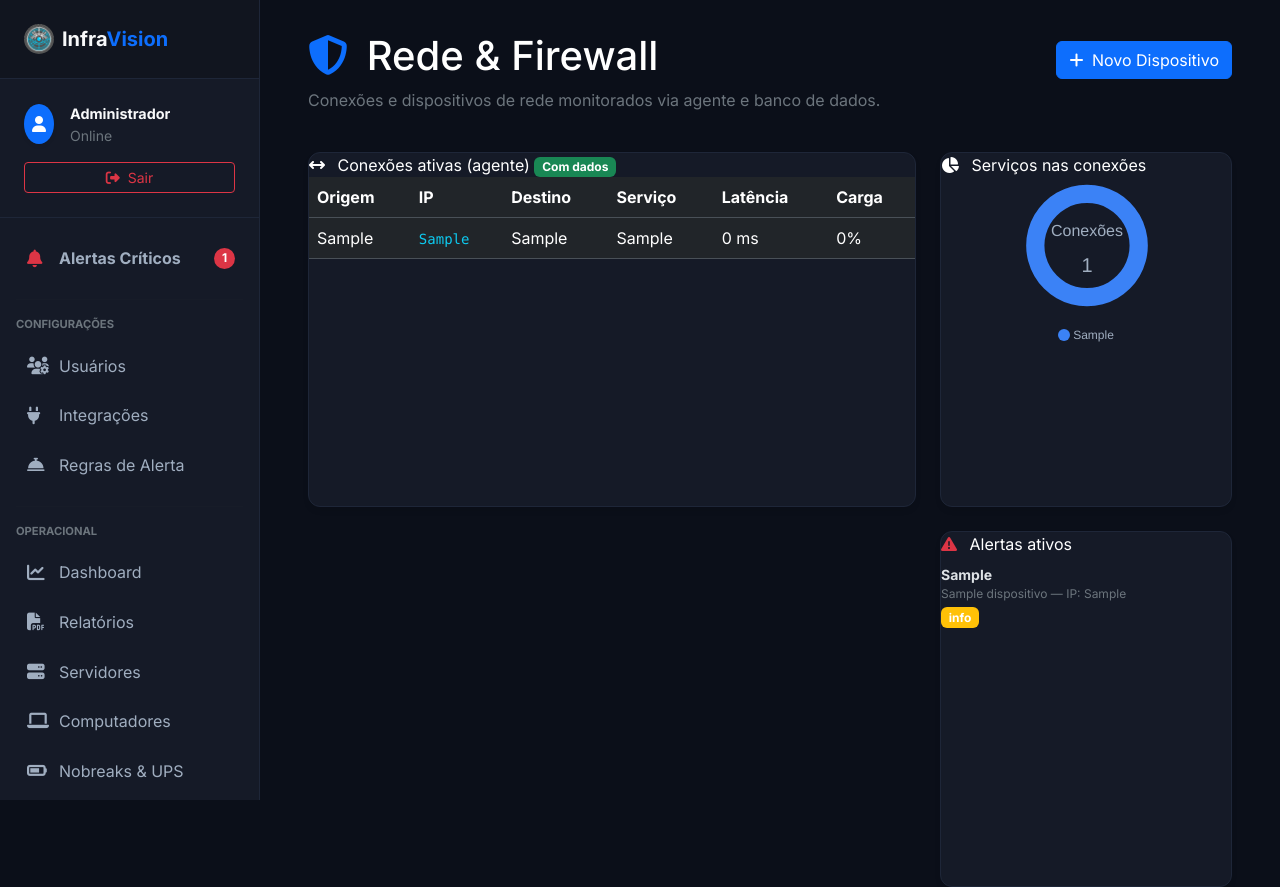
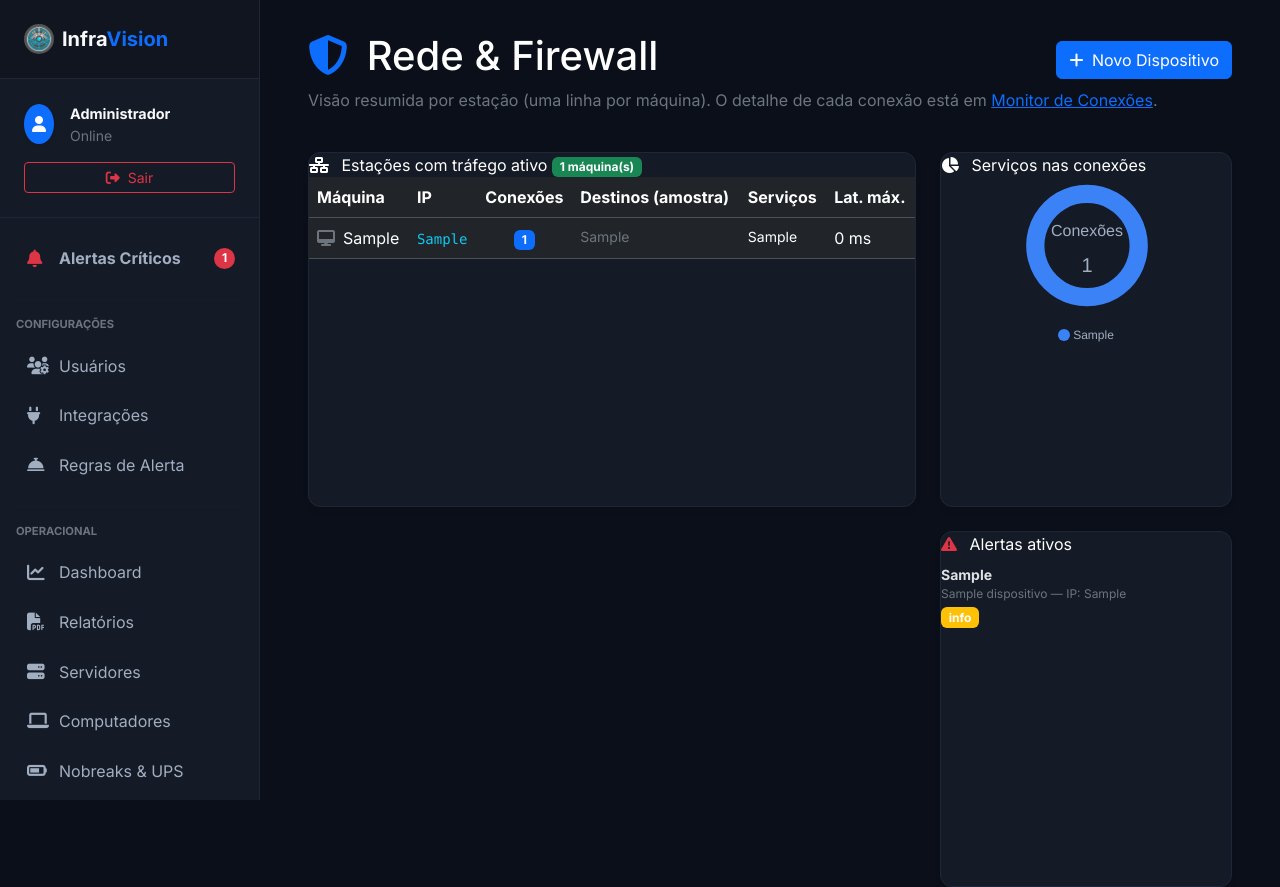
Before and after one commit to rick-raylee/infravision, a PHP site: page /network in a window 1280 px wide. Run offline with PHP 8.4, Linux system fonts and the light colour scheme; the visitor is signed in with stand-in values (Sample User, id 1); tables that the repository leaves empty or names only in its code hold one stand-in row (values such as "Sample post"); some libraries are stand-ins or nearby versions.

Commit message:
fix(rede): agrupa conexoes por maquina na pagina network
Rede e Firewall mostra uma linha por estacao; matriz detalhada permanece em /traffic.

```diff
--- a/app/controllers/NetworkController.php
+++ b/app/controllers/NetworkController.php
@@ -1,12 +1,48 @@
 <?php
 
 class NetworkController {
+
+    private static function agruparConexoesPorOrigem(array $conexoes): array {
+        $grupos = [];
+
+        foreach ($conexoes as $c) {
+            $origem = trim((string)($c['origem'] ?? ''));
+            $ip = trim((string)($c['ip_origem'] ?? ''));
+            $chave = $origem . '|' . $ip;
+
+            if (!isset($grupos[$chave])) {
+                $grupos[$chave] = [
+                    'origem' => $origem,
+                    'ip_origem' => $ip,
+                    'total' => 0,
+                    'destinos' => [],
+                    'servicos' => [],
+                    'latencia_max' => 0,
+                ];
+            }
+
+            $grupos[$chave]['total']++;
+            $dest = trim((string)($c['destino'] ?? ''));
+            if ($dest !== '' && !in_array($dest, $grupos[$chave]['destinos'], true)) {
+                $grupos[$chave]['destinos'][] = $dest;
+            }
+            $svc = trim((string)($c['servico'] ?? ''));
+            if ($svc !== '' && !in_array($svc, $grupos[$chave]['servicos'], true)) {
+                $grupos[$chave]['servicos'][] = $svc;
+            }
+            $grupos[$chave]['latencia_max'] = max($grupos[$chave]['latencia_max'], (int)($c['latencia'] ?? 0));
+        }
+
+        $lista = array_values($grupos);
+        usort($lista, fn($a, $b) => $b['total'] <=> $a['total']);
+        return $lista;
+    }
 
     public function index() {
         $base_path = getenv('BASE_PATH') !== false ? getenv('BASE_PATH') : ((getenv('DB_HOST') !== false || isset($_ENV['DB_HOST']) || isset($_SERVER['DB_HOST'])) ? '' : '/infravision');
 
         require_once 'config/database.php';
-        $conexoes = [];
+        $hosts_rede = [];
         $dispositivos_rede = [];
         $alertas_ips = [];
         $servico_stats = [];
@@ -14,9 +50,9 @@ class NetworkController {
         $db = (new Database())->getConnection();
         if ($db) {
             $stmt = $db->prepare("SELECT origem, ip_origem, destino, servico, latencia, carga
-                                  FROM conexoes ORDER BY id DESC LIMIT 20");
+                                  FROM conexoes ORDER BY id DESC LIMIT 200");
             $stmt->execute();
-            $conexoes = $stmt->fetchAll(PDO::FETCH_ASSOC);
+            $hosts_rede = self::agruparConexoesPorOrigem($stmt->fetchAll(PDO::FETCH_ASSOC));
 
             $stmtDev = $db->prepare("SELECT nome, ip, tipo, status, ultimo_check
                                      FROM dispositivos
--- a/app/views/network/index.php
+++ b/app/views/network/index.php
@@ -4,7 +4,7 @@
             <h1><i class="fa-solid fa-shield-halved me-2 text-primary"></i> Rede & Firewall</h1>
             <a href="<?= $base_path ?>/device/create" class="btn btn-primary"><i class="fa-solid fa-plus me-1"></i> Novo Dispositivo</a>
         </div>
-        <p class="text-secondary">Conexões e dispositivos de rede monitorados via agente e banco de dados.</p>
+        <p class="text-secondary">Visão resumida por estação (uma linha por máquina). O detalhe de cada conexão está em <a href="<?= $base_path ?>/traffic" class="text-primary">Monitor de Conexões</a>.</p>
     </div>
 </div>
 
@@ -12,38 +12,50 @@
     <div class="col-12 col-lg-8">
         <div class="noc-card">
             <div class="noc-card-header">
-                <span><i class="fa-solid fa-arrows-left-right me-2"></i> Conexões ativas (agente)</span>
-                <span class="badge bg-<?= !empty($conexoes) ? 'success' : 'secondary' ?>"><?= !empty($conexoes) ? 'Com dados' : 'Sem dados' ?></span>
+                <span><i class="fa-solid fa-network-wired me-2"></i> Estações com tráfego ativo</span>
+                <span class="badge bg-<?= !empty($hosts_rede) ? 'success' : 'secondary' ?>"><?= count($hosts_rede) ?> máquina(s)</span>
             </div>
             <div class="noc-card-body p-0">
                 <div class="table-responsive">
                     <table class="table table-hover mb-0">
                         <thead>
                             <tr>
-                                <th>Origem</th>
+                                <th>Máquina</th>
                                 <th>IP</th>
-                                <th>Destino</th>
-                                <th>Serviço</th>
-                                <th>Latência</th>
-                                <th>Carga</th>
+                                <th class="text-center">Conexões</th>
+                                <th>Destinos (amostra)</th>
+                                <th>Serviços</th>
+                                <th>Lat. máx.</th>
                             </tr>
                         </thead>
                         <tbody>
-                            <?php if (empty($conexoes)): ?>
+                            <?php if (empty($hosts_rede)): ?>
                                 <tr>
                                     <td colspan="6" class="text-center text-secondary py-4">
                                         Nenhuma conexão registrada. O agente envia conexões em cada coleta.
                                     </td>
                                 </tr>
                             <?php else: ?>
-                                <?php foreach ($conexoes as $c): ?>
+                                <?php foreach ($hosts_rede as $h): ?>
+                                    <?php
+                                        $destinos = array_slice($h['destinos'], 0, 3);
+                                        $destinoTxt = implode(', ', $destinos);
+                                        if (count($h['destinos']) > 3) {
+                                            $destinoTxt .= ' +' . (count($h['destinos']) - 3);
+                                        }
+                                        $servicos = array_slice($h['servicos'], 0, 2);
+                                        $servicoTxt = implode(', ', $servicos);
+                                        if (count($h['servicos']) > 2) {
+                                            $servicoTxt .= ' +' . (count($h['servicos']) - 2);
+                                        }
+                                    ?>
                                     <tr>
-                                        <td><?= htmlspecialchars($c['origem']) ?></td>
-                                        <td><code class="text-info"><?= htmlspecialchars($c['ip_origem']) ?></code></td>
-                                        <td><?= htmlspecialchars($c['destino']) ?></td>
-                                        <td><?= htmlspecialchars($c['servico']) ?></td>
-                                        <td><?= (int)$c['latencia'] ?> ms</td>
-                                        <td><?= (int)$c['carga'] ?>%</td>
+                                        <td><i class="fa-solid fa-desktop me-2 text-secondary"></i><?= htmlspecialchars($h['origem']) ?></td>
+                                        <td><code class="text-info"><?= htmlspecialchars($h['ip_origem']) ?></code></td>
+                                        <td class="text-center"><span class="badge bg-primary"><?= (int)$h['total'] ?></span></td>
+                                        <td class="small text-secondary"><?= htmlspecialchars($destinoTxt ?: '—') ?></td>
+                                        <td class="small"><?= htmlspecialchars($servicoTxt ?: '—') ?></td>
+                                        <td><?= (int)$h['latencia_max'] ?> ms</td>
                                     </tr>
                                 <?php endforeach; ?>
                             <?php endif; ?>
```
